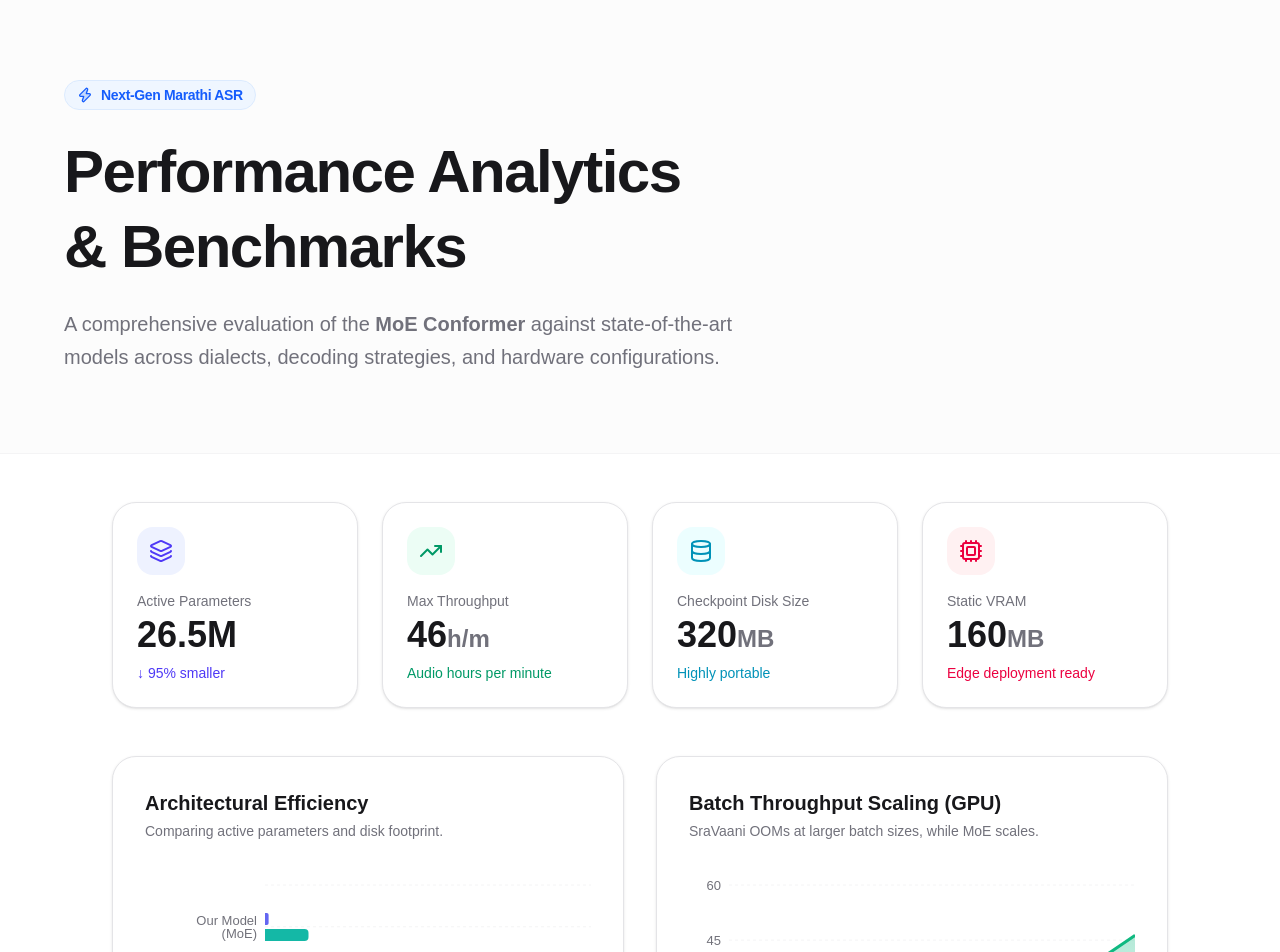
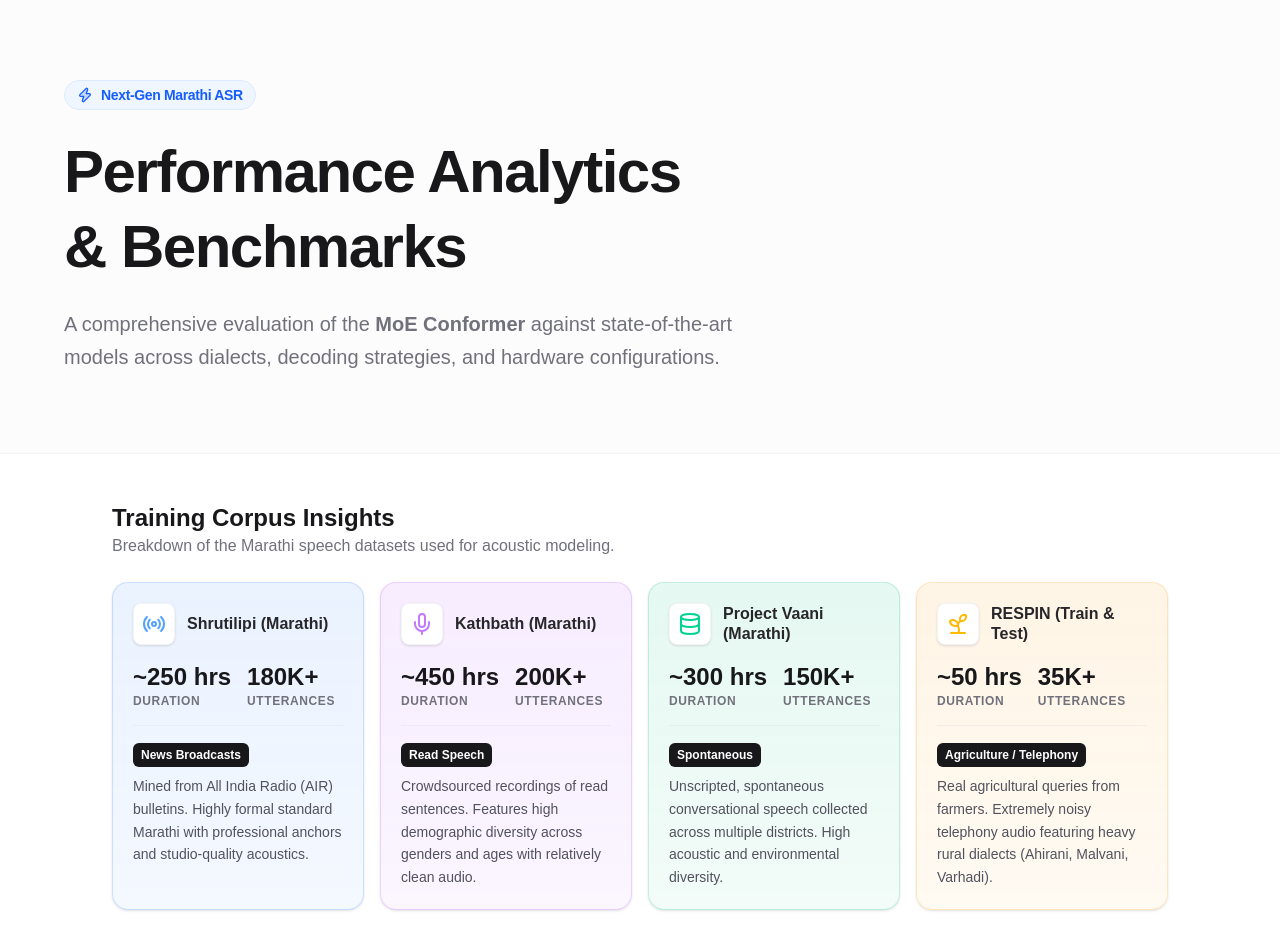
Before and after one commit to rimraf-adi/inference-dashboard, a Next.js app: page / in a window 1280 px wide. Shown: the top 952 px of the page. Built offline with nearby package versions, Linux system fonts and the light colour scheme.

Commit message:
feat: add marathi dataset insights to homepage

```diff
--- /dev/null
+++ b/app/components/DatasetInsights.tsx
@@ -0,0 +1,89 @@
+import React from 'react';
+import { Database, Mic, Radio, Sprout } from 'lucide-react';
+
+const datasets = [
+  {
+    name: 'Shrutilipi (Marathi)',
+    hours: '~250 hrs',
+    utterances: '180K+',
+    domain: 'News Broadcasts',
+    description: 'Mined from All India Radio (AIR) bulletins. Highly formal standard Marathi with professional anchors and studio-quality acoustics.',
+    icon: <Radio className="w-6 h-6 text-blue-400" />,
+    color: 'from-blue-500/10 to-blue-500/5',
+    borderColor: 'border-blue-500/20'
+  },
+  {
+    name: 'Kathbath (Marathi)',
+    hours: '~450 hrs',
+    utterances: '200K+',
+    domain: 'Read Speech',
+    description: 'Crowdsourced recordings of read sentences. Features high demographic diversity across genders and ages with relatively clean audio.',
+    icon: <Mic className="w-6 h-6 text-purple-400" />,
+    color: 'from-purple-500/10 to-purple-500/5',
+    borderColor: 'border-purple-500/20'
+  },
+  {
+    name: 'Project Vaani (Marathi)',
+    hours: '~300 hrs',
+    utterances: '150K+',
+    domain: 'Spontaneous',
+    description: 'Unscripted, spontaneous conversational speech collected across multiple districts. High acoustic and environmental diversity.',
+    icon: <Database className="w-6 h-6 text-emerald-400" />,
+    color: 'from-emerald-500/10 to-emerald-500/5',
+    borderColor: 'border-emerald-500/20'
+  },
+  {
+    name: 'RESPIN (Train & Test)',
+    hours: '~50 hrs',
+    utterances: '35K+',
+    domain: 'Agriculture / Telephony',
+    description: 'Real agricultural queries from farmers. Extremely noisy telephony audio featuring heavy rural dialects (Ahirani, Malvani, Varhadi).',
+    icon: <Sprout className="w-6 h-6 text-amber-400" />,
+    color: 'from-amber-500/10 to-amber-500/5',
+    borderColor: 'border-amber-500/20'
+  }
+];
+
+export function DatasetInsights() {
+  return (
+    <div className="w-full">
+      <div className="mb-6">
+        <h2 className="text-2xl font-bold text-zinc-900">Training Corpus Insights</h2>
+        <p className="text-zinc-500">Breakdown of the Marathi speech datasets used for acoustic modeling.</p>
+      </div>
+
+      <div className="grid grid-cols-1 md:grid-cols-2 lg:grid-cols-4 gap-4">
+        {datasets.map((dataset, idx) => (
+          <div key={idx} className={`p-5 rounded-2xl border bg-gradient-to-b ${dataset.color} ${dataset.borderColor} shadow-sm hover:shadow-md transition-all`}>
+            <div className="flex items-center gap-3 mb-4">
+              <div className="p-2 bg-white rounded-lg shadow-sm border border-zinc-100">
+                {dataset.icon}
+              </div>
+              <h3 className="font-bold text-zinc-800 leading-tight">{dataset.name}</h3>
+            </div>
+
+            <div className="flex gap-4 mb-4 pb-4 border-b border-zinc-200/50">
+              <div>
+                <div className="text-2xl font-bold text-zinc-900">{dataset.hours}</div>
+                <div className="text-xs font-semibold text-zinc-500 uppercase tracking-wider">Duration</div>
+              </div>
+              <div>
+                <div className="text-2xl font-bold text-zinc-900">{dataset.utterances}</div>
+                <div className="text-xs font-semibold text-zinc-500 uppercase tracking-wider">Utterances</div>
+              </div>
+            </div>
+
+            <div>
+              <div className="inline-block px-2 py-1 bg-zinc-900 text-white text-xs font-bold rounded-md mb-2">
+                {dataset.domain}
+              </div>
+              <p className="text-sm text-zinc-600 leading-relaxed">
+                {dataset.description}
+              </p>
+            </div>
+          </div>
+        ))}
+      </div>
+    </div>
+  );
+}
--- a/app/page.tsx
+++ b/app/page.tsx
@@ -4,6 +4,7 @@ import {
   CpuLatencyChart, KenLmAblationChart, DecoderOverheadChart, AudioDurationLatencyChart
 } from './components/DashboardCharts';
 import { QualitativeAnalysis } from './components/QualitativeAnalysis';
+import { DatasetInsights } from './components/DatasetInsights';
 
 export default function Home() {
   return (
@@ -27,6 +28,9 @@ export default function Home() {
 
       {/* Main Dashboard Grid */}
       <div className="px-6 md:px-12 py-12 max-w-6xl mx-auto w-full space-y-12 animate-in slide-in-from-bottom-8 duration-700 fade-in delay-150 fill-mode-both">
+
+        {/* Datasets */}
+        <DatasetInsights />
 
         {/* Row 1: KPI Cards */}
         <div className="grid grid-cols-1 md:grid-cols-4 gap-6">
```
